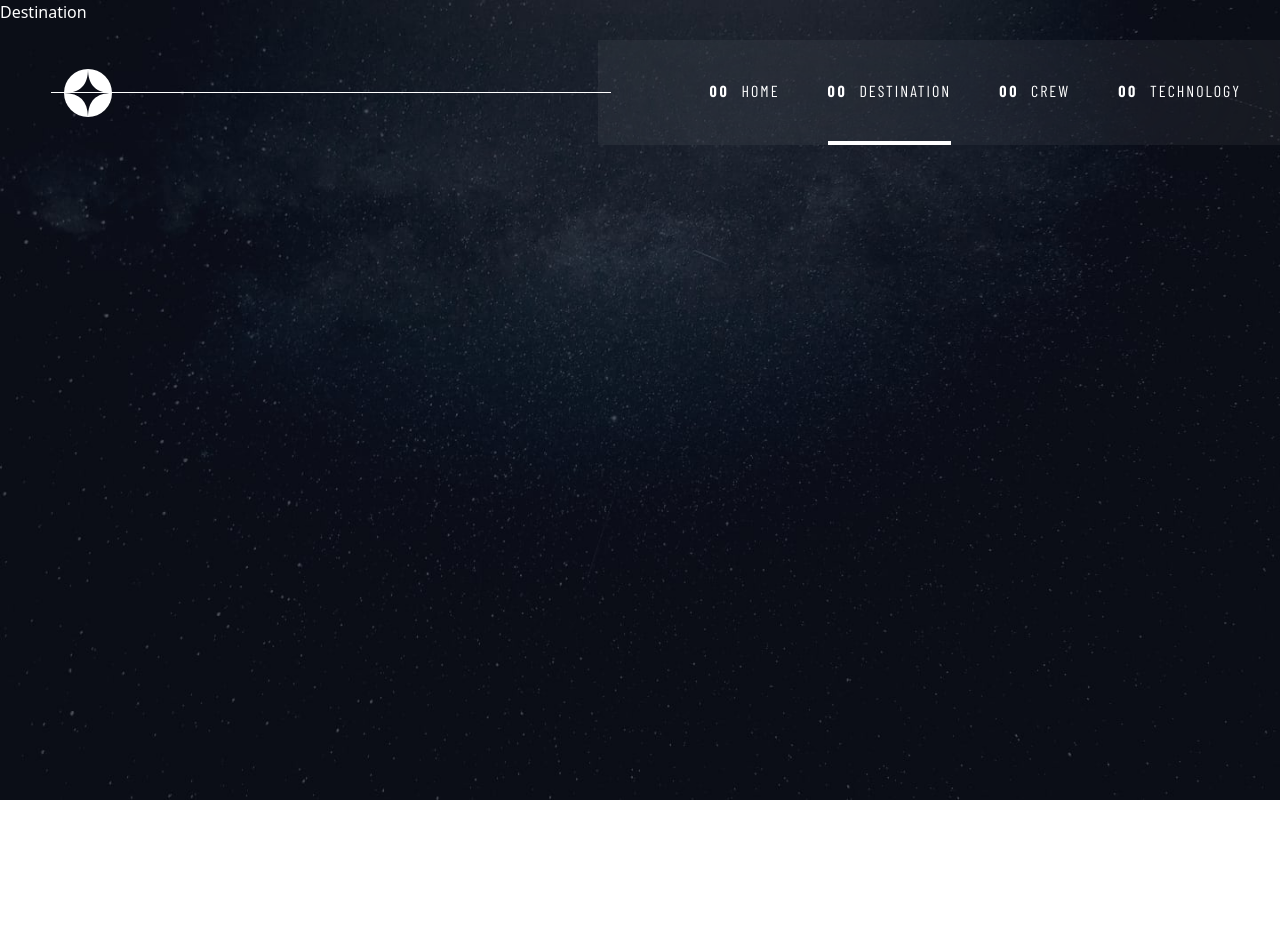
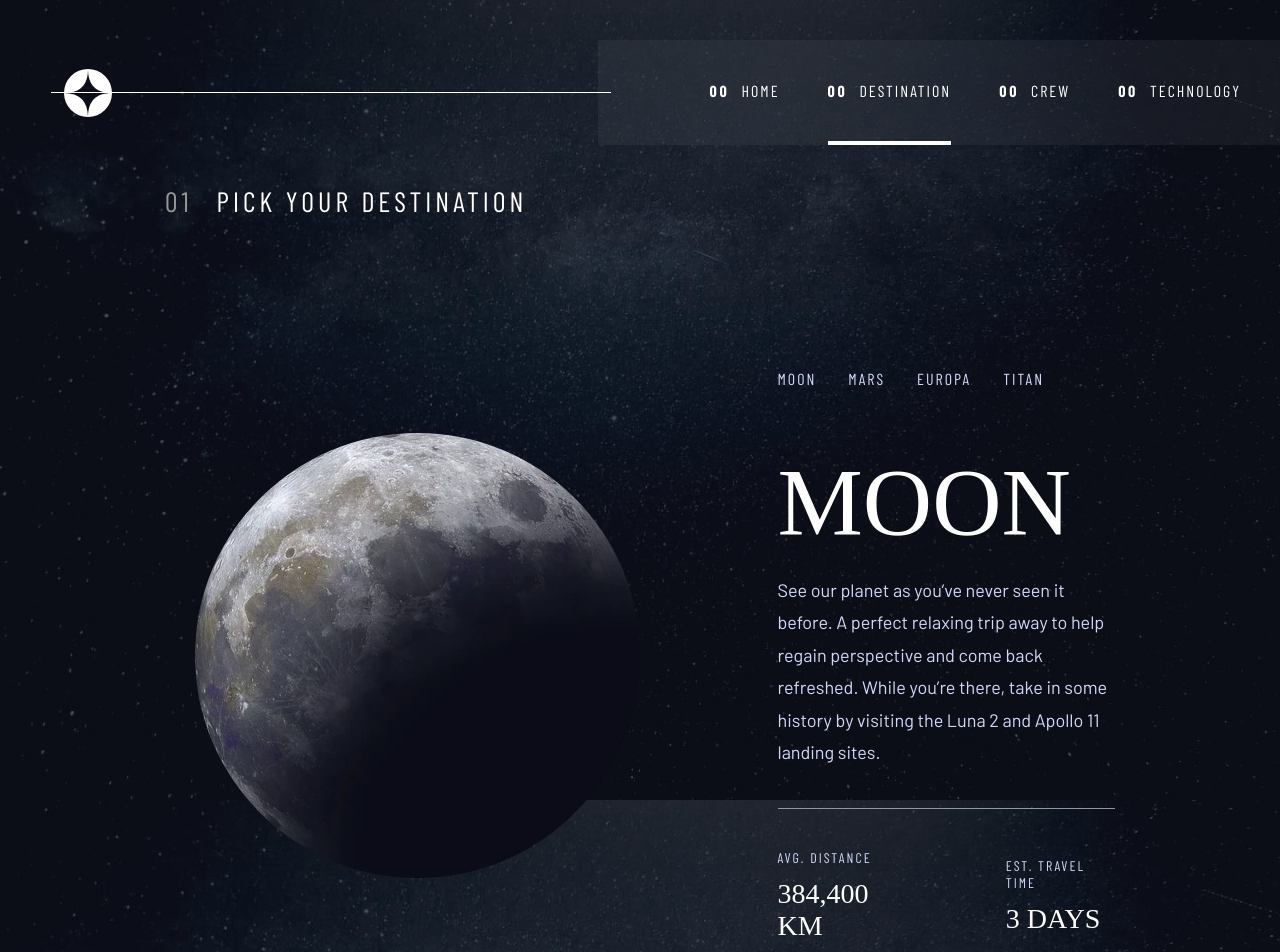
Before and after one commit to xyzeez/space-tourism-website, a React (Vite) app: page /destination/1 in a window 1280 px wide. Shown: the top 952 px of the page. Before the commit the page ends 800 px from the top, so only its background shows below. Built offline with nearby package versions, Linux system fonts and the light colour scheme; a web font is replaced by a local one.

Commit message:
🎨 ui(app): finished page UI

```diff
--- a/src/pages/Destination.jsx
+++ b/src/pages/Destination.jsx
@@ -1,5 +1,47 @@
+import Tabs from '../components/Tabs';
+
 const Destination = () => {
-  return <main className="bg-destination">Destination</main>;
+  return (
+    <main className="flex flex-col items-center md:items-start gap-y-[50.5px] md:gap-y-[66px] xl:gap-y-[151px] bg-destination p-6 md:p-10 pt-28 md:pt-[136px] xl:pt-[184px] xl:px-[165px] xl:pb-12">
+      <h1 className="heading-xs uppercase">
+        <span className="text-ashe mr-6">01</span>
+        <span>Pick your destination</span>
+      </h1>
+      <div className="flex flex-col xl:flex-row items-center 2xl:justify-between gap-y-[58.5px] md:gap-y-[85.5px] xl:gap-x-[108.5px] w-full">
+        <img
+          src="/public/assets/destination/image-moon.webp"
+          alt=""
+          className="w-full max-w-[150px] md:max-w-[300px] xl:max-w-[480px] aspect-square xl:mx-[29.5px]"
+        />
+        <section className="flex flex-col items-center xl:items-start text-center xl:text-left max-w-[514px] xl:max-w-[445px]">
+          <Tabs />
+          <div className="pb-6 xl:pb-10 my-6 xl:my-10 border-b border-b-ashe">
+            <h2 className="heading-l uppercase mb-4">Moon</h2>
+            <p className="body text-blue">
+              See our planet as you’ve never seen it before. A perfect relaxing
+              trip away to help regain perspective and come back refreshed.
+              While you’re there, take in some history by visiting the Luna 2
+              and Apollo 11 landing sites.
+            </p>
+          </div>
+          <div className="flex flex-col items-center xl:justify-start justify-center md:flex-row gap-6 md:gap-[117px] xl:gap-[91.5px]">
+            <p className="uppercase">
+              <span className="block subheading-s text-blue mb-3">
+                <abbr title="Average">Avg.</abbr> Distance
+              </span>
+              <span className="subheading-l">384,400 km</span>
+            </p>
+            <p className="uppercase">
+              <span className="block subheading-s text-blue mb-3">
+                <abbr title="Estimated">Est.</abbr> Travel Time
+              </span>
+              <span className="subheading-l">3 days</span>
+            </p>
+          </div>
+        </section>
+      </div>
+    </main>
+  );
 };
 
 export default Destination;
```
